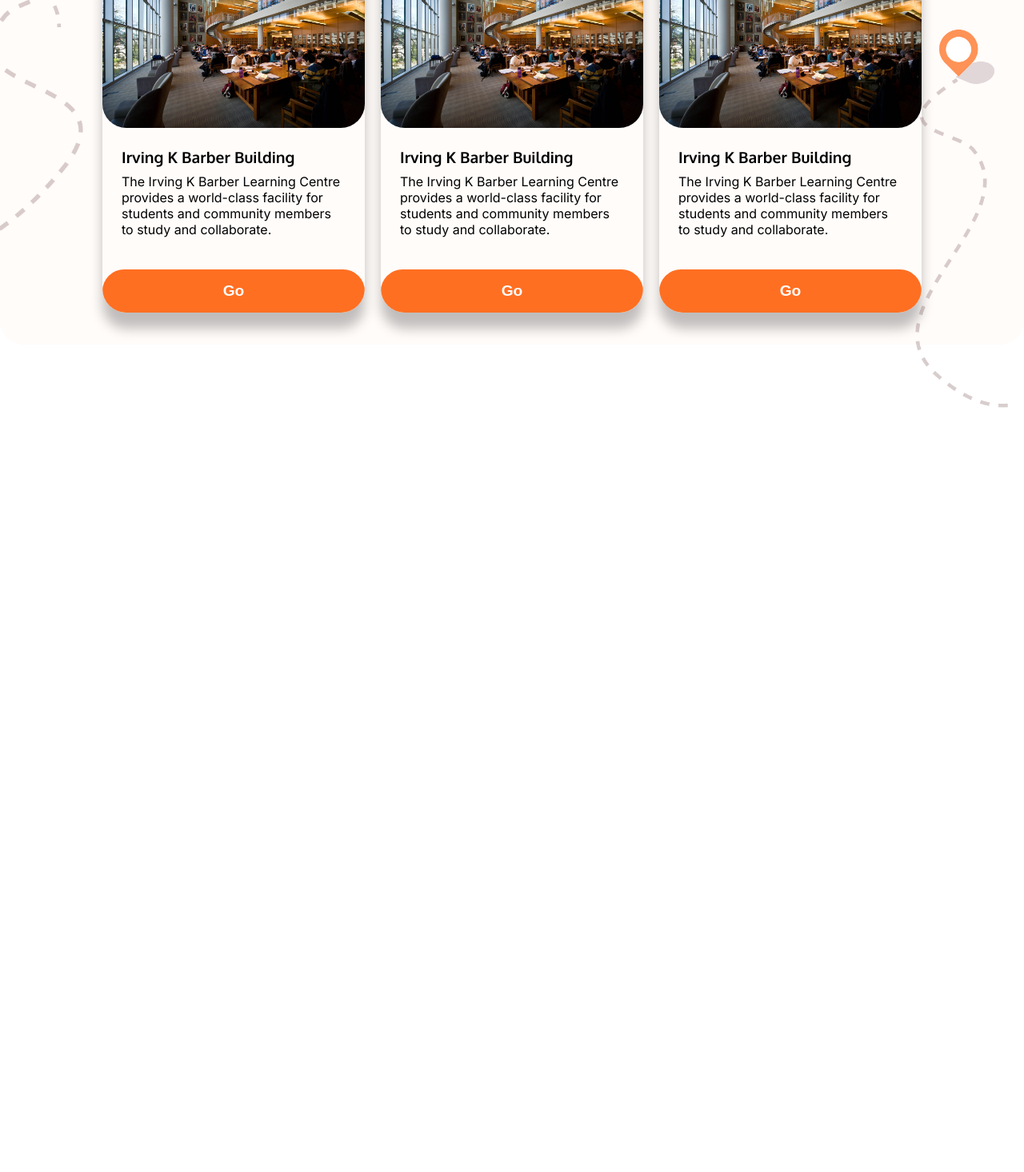
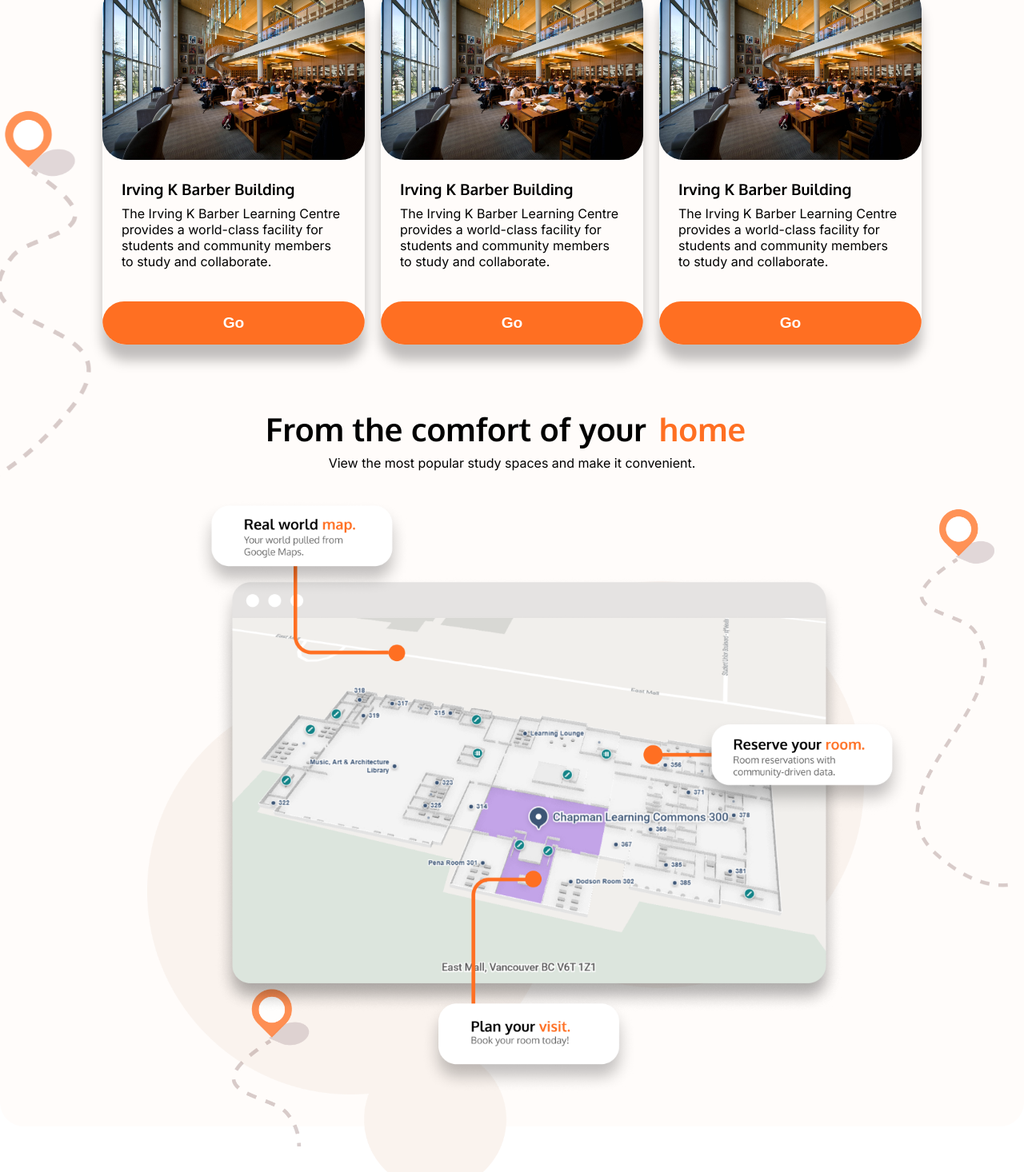
Before and after one commit to stevenxu27/studyspaces, a React (Create React App) app in the folder frontend/: page / in a window 1280 px wide. Shown: the part 860-2326 px from the top of the page at 80% size. Before the commit the page ends 1487 px from the top, so only its background shows below. Built offline with nearby package versions, Linux system fonts and the light colour scheme.

Commit message:
added location marks,bubble and anims

```diff
--- a/frontend/public/index.css
+++ b/frontend/public/index.css
@@ -93,10 +93,12 @@
   border-radius: 30px;
   display: flex;
   flex-direction: column;
+  align-items: center;
 }
 
 #mainSpacesContainer {
   display: flex;
+  margin-bottom: 40px;
   align-self: center;
   justify-content: center;
   width: 80vw;
@@ -104,6 +106,16 @@
 }
 
 .landingTitle {
+  opacity: 0;
+  margin-bottom: 20px;
+  display: flex;
+  flex-direction: column;
+  align-items: center;
+  animation: fadeIn 1s ease-in-out 0.4s forwards;
+}
+
+.mainTitle {
+  margin-top: 40px;
   margin-bottom: 20px;
   display: flex;
   flex-direction: column;
@@ -116,6 +128,7 @@
 }
 
 .search-bar {
+  opacity: 0;
   padding: 0;
   display: flex;
   justify-content: space-between;
@@ -127,6 +140,8 @@
   width: 600px;
   border: none;
   border-radius: 100px;
+  box-shadow: 0 20px 15px rgba(0, 0, 0, 0.2);
+  animation: fadeInFromBottom 1s ease-in-out 0.6s forwards;
 }
 
 .search-button {
@@ -144,6 +159,7 @@
 }
 
 .studySpaceContainer {
+  z-index: 1;
   display: flex;
   border-radius: 30px;
   overflow: hidden;
@@ -152,28 +168,76 @@
 }
 
 .studySpaceContainer div {
+  z-index: 1;
   margin: 1.5rem;
 }
 
 .studySpaceContainer img {
+  z-index: 1;
   border-radius: 30px;
 }
 
 .backgroundContainer {
+  z-index: 0;
   left: -1rem;
   position: absolute;
   width: 100vw;
-  height: 100%;
+  height: inherit;
 }
 
 .locPathLeft {
+  z-index: 0;
   position: absolute;
-  left: 0px;
-  top: 500;
+  left: 10px;
+  top: 300px;
 }
 
 .locPathRight {
+  z-index: 0;
   position: absolute;
   right: 0px;
-  top: 200px;
+  top: 800px;
 }
+
+.locPathBottom {
+  z-index: 0;
+  position: absolute;
+  left: 300px;
+  top: 1400px;
+}
+
+.bubbles {
+  max-width: 70vw;
+  z-index: -5;
+  position: absolute;
+  left: 200px;
+  top: 900px;
+}
+
+.mainImage {
+  z-index: 100;
+  max-width: 70vw;
+  margin-left: 100px;
+}
+
+@keyframes fadeIn {
+  from {
+    transform: translateY(-60px);
+    opacity: 0;
+  }
+  to {
+    transform: translateY(0);
+    opacity: 1;
+  }
+}
+
+@keyframes fadeInFromBottom {
+  from {
+    transform: translateY(60px);
+    opacity: 0;
+  }
+  to {
+    transform: translateY(0);
+    opacity: 1;
+  }
+}
--- a/frontend/src/Landing.jsx
+++ b/frontend/src/Landing.jsx
@@ -21,11 +21,16 @@
                     <MainStudySpace img="../images/UBC_Irving_5-scaled.jpg" name="Irving K Barber Building" desc="The Irving K Barber Learning Centre provides a world-class facility for students and community members to study and collaborate."/>
                     <MainStudySpace img="../images/UBC_Irving_5-scaled.jpg" name="Irving K Barber Building" desc="The Irving K Barber Learning Centre provides a world-class facility for students and community members to study and collaborate."/>
                 </div>
+                <MainTitle title="From the comfort of your " orangeTitle="home" desc="View the most popular study spaces and make it convenient."/>
+                <img className="mainImage" src="./images/landing/mapGraphic.png" maxWidth="700px"/>
                 <div className="backgroundContainer">
+                    <img className="bubbles" src="./images/landing/backBubbles.png"/>
                     <img className="locPathLeft" src="./images/landing/locPathLeft.png" width="120px" height="auto"/>
                     <img className="locPathRight" src="./images/landing/locPathRight.png" width="120px" height="auto"/>
                     <img className="locPathBottom" src="./images/landing/locPathBottom.png" width="180px" height="auto"/>
                 </div>
+
+
 
             </div>
 
--- a/frontend/src/components/MainTitle.tsx
+++ b/frontend/src/components/MainTitle.tsx
@@ -2,7 +2,7 @@
 
 export default function MainTitle(props) {
   return (
-    <div className="landingTitle">
+    <div className="mainTitle">
       <span>
         <h2>{props.title + " "}</h2>
         <h2 className="orange-text">{props.orangeTitle}</h2>
```
